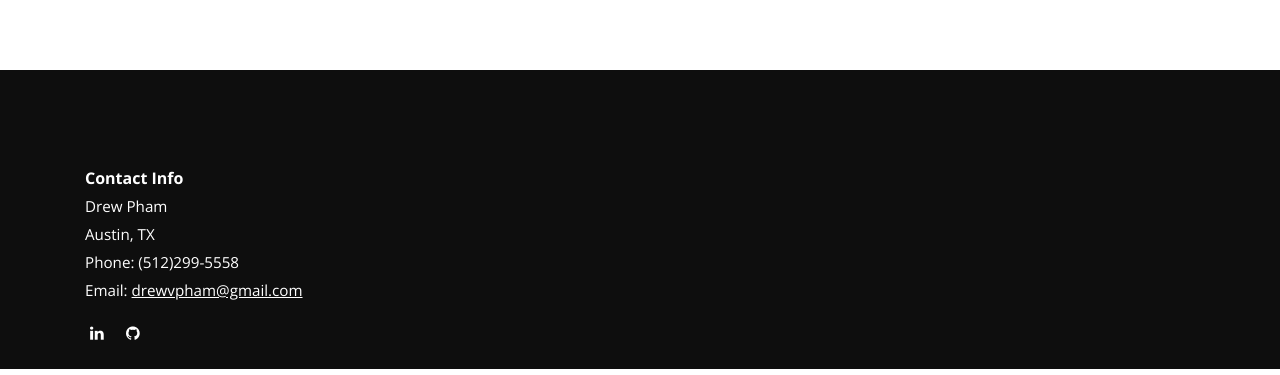
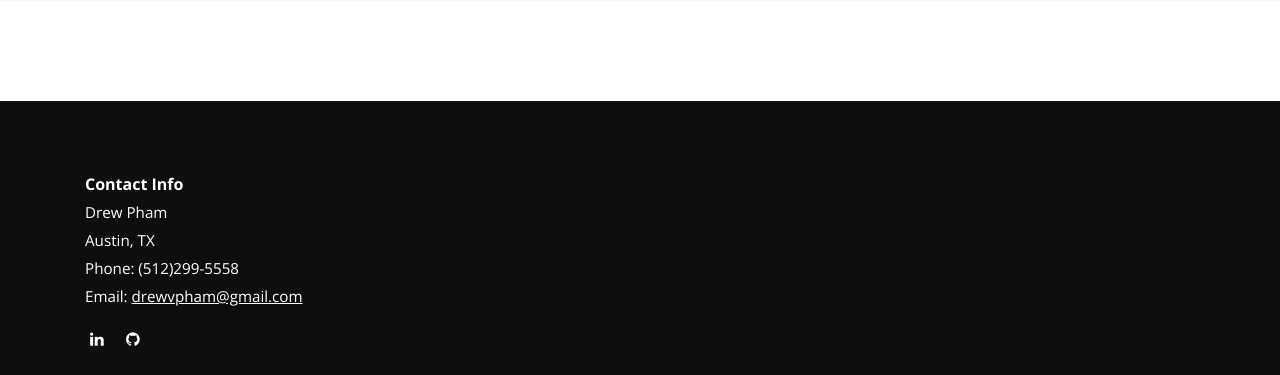
Before and after one commit to drewvpham/drewvpham.com, a Django app: page /projects/ in a window 1280 px wide. Shown: the part 1304-1679 px from the top of the page. Run offline with Django 3.2, Linux system fonts and the light colour scheme; data comes from the database, SQL or seed files in the repository; both versions use the stored data as it was after the commit; some libraries are stand-ins or nearby versions.

Commit message:
edit styling

```diff
--- a/projects/models.py
+++ b/projects/models.py
@@ -17,6 +17,7 @@
     featured = models.BooleanField()
     slug = models.SlugField()
     url = models.CharField(max_length=50)
+    gitlab = models.CharField(max_length=50)
 
     # check the below
     # creator = models.ForeignKey(User, on_delete=models.CASCADE)
--- a/static_in_env/css/style.default.css
+++ b/static_in_env/css/style.default.css
@@ -1063,7 +1063,7 @@
 */
 footer.main-footer {
   background: #0e0e0e;
-  padding: 100px 0 0;
+  padding: 75px 0 0;
   color: #fff;
 }
 
--- a/templates/index.html
+++ b/templates/index.html
@@ -151,7 +151,6 @@
                 {% endif %}
             </div>
             {% endfor %}
-
     </div>
 </section>
 
--- a/templates/projects.html
+++ b/templates/projects.html
@@ -36,9 +36,10 @@
                 <p class="card-text">{{project.overview}}</p>
                 <div class="d-flex justify-content-between">
                   <div class="btn-group">
-                      {% if project.post %}
+                      {% if project.url %}
                       <a href="{{project.url}}" target="_blank" class="float-left btn btn-outline-secondary btn-sm" role="button">Visit Site</a>
-                              {% endif %}
+                      {% endif %}
+
 
                     {% if project.post %}
                     <a href="{{project.post.get_absolute_url}}" class="float-right btn btn-outline-info btn-sm" role="button">Read Post</a>
```
Also changed, not shown: db.sqlite3, projects/migrations/0002_auto_20200815_2041.py (added).
